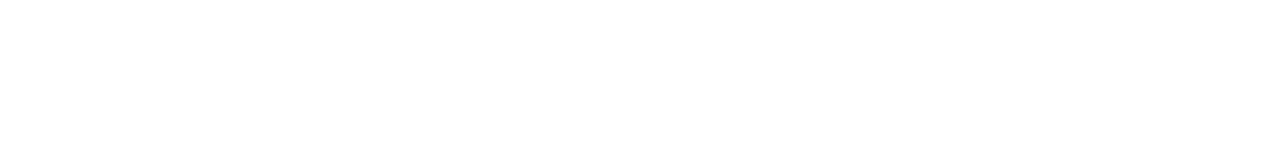
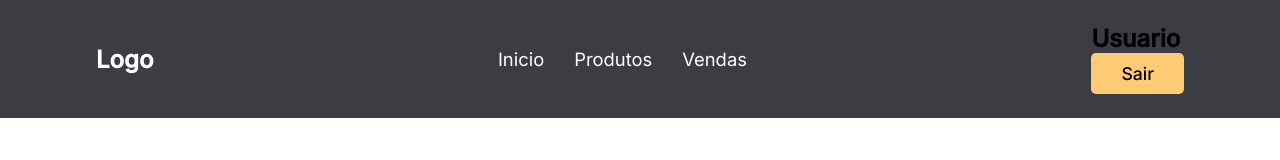
Before and after one commit to Ginaldo-Silva/GemSistem, a plain HTML site: page homepage/index.html in a window 1280 px wide. Drawn offline with Linux system fonts and the light colour scheme.

Commit message:
Criamos o Header com um pequeno menu teste para o prjeto, sujeito a provaveis melhorias!

```diff
--- a/homepage/index.html
+++ b/homepage/index.html
@@ -9,6 +9,23 @@
     <title>Document</title>
 </head>
 <body>
-
+    <header>
+        <nav class="nav-bar">
+            <div class="logo">
+                <h1>Logo</h1>
+            </div>
+            <div class="nav-list">
+                <ul>
+                    <li class="nav-item"><a href="#" class="nav-link">Inicio</a></li>
+                    <li class="nav-item"><a href="#" class="nav-link">Produtos</a></li>
+                    <li class="nav-item"><a href="#" class="nav-link">Vendas</a></li>
+                </ul>
+            </div>
+            <div class="login-btn">
+                <h2>Usuario</h2>
+                <button><a href="#">Sair</a></button>
+            </div>
+        </nav>
+    </header>
 </body>
 </html>
--- a/homepage/style.css
+++ b/homepage/style.css
@@ -1 +1,71 @@
 @charset "UTF-8";
+
+@import url('https://fonts.googleapis.com/css2?family=Inter:wght@100;200;300;400;500&family=Roboto:ital,wght@0,100;0,300;0,400;0,500;0,700;0,900;1,100;1,300;1,400;1,500;1,700;1,900&family=Work+Sans:ital,wght@0,100;0,200;0,300;0,400;0,500;0,600;0,700;0,800;0,900;1,100;1,200;1,300;1,400;1,500;1,600;1,700;1,800;1,900&display=swap');
+
+* {
+    padding: 0px;
+    margin: 0px;
+    font-family: 'inter', sans-serif;
+}
+
+:root {
+    --color01: #3C3D42;
+    --color02: #464646;
+    --color03: #FFCB74;
+}
+
+header {
+    background-color: var(--color01);
+    box-shadow: 0px 3px 10px --color02;
+}
+
+.nav-bar {
+    display: flex;
+    justify-content: space-between;
+    padding: 1.5rem 6rem;
+}
+
+.logo {
+    display: flex;
+    align-items: center;
+}
+
+.logo h1 {
+    color: white;
+}
+
+.nav-list {
+    display: flex;
+    align-items: center;
+}
+
+.nav-list ul {
+    display: flex;
+    justify-content: center;
+    list-style: none;
+}
+
+.nav-item {
+    margin: 0px 15px;
+}
+
+.nav-link {
+    text-decoration: none;
+    font-size: 1.15rem;
+    color: white;
+    font-weight: 400;
+}
+
+.login-btn button {
+    border: none;
+    background-color: var(--color03);
+    padding: 10px 30px;
+    border-radius: 5px;
+}
+
+.login-btn button a {
+    text-decoration: none;
+    color: black;
+    font-weight: 500;
+    font-size: 1.1rem;
+}
```
Also changed, not shown: homepage/script.js (added), 1 other file.
